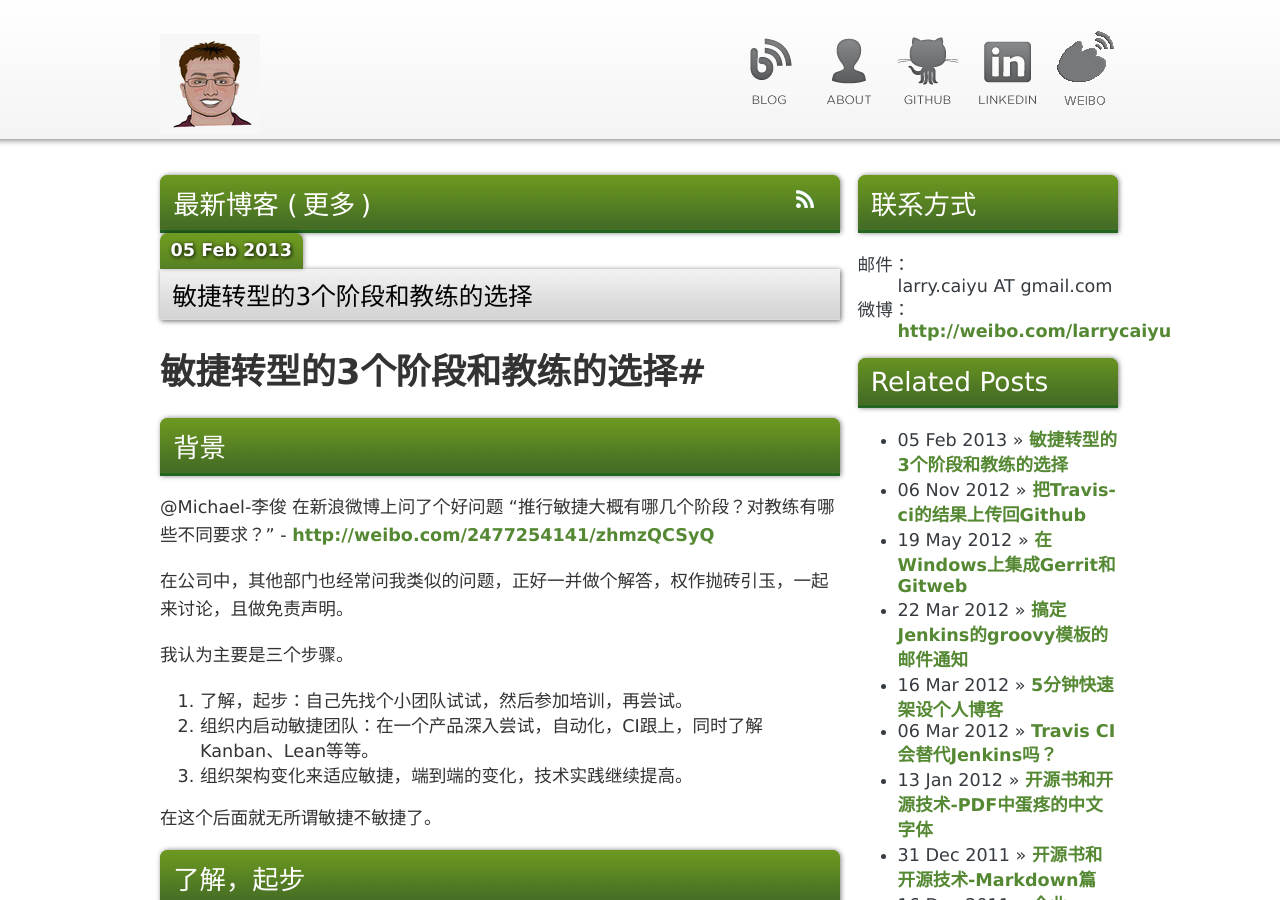
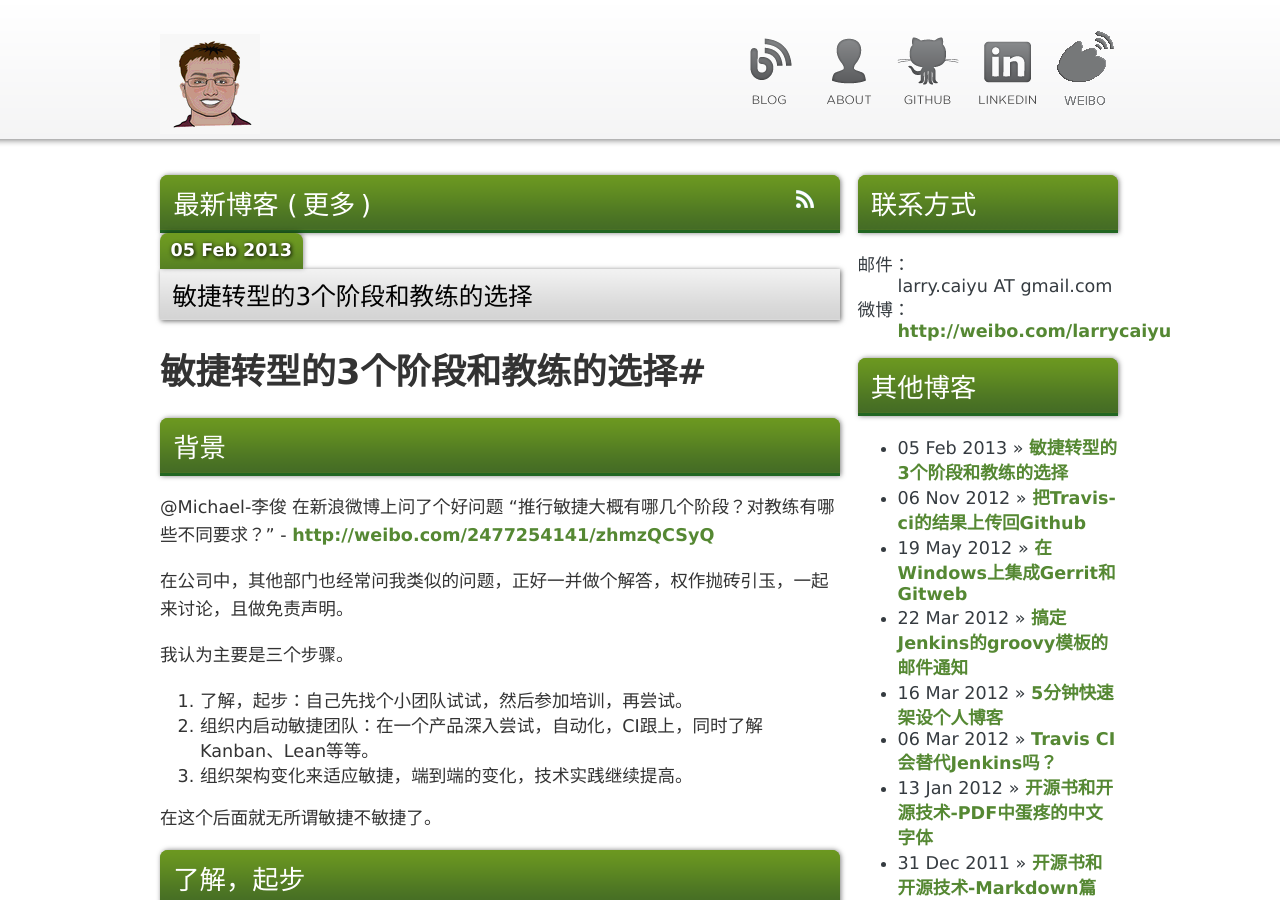
Before and after one commit to larrycai/larrycai.github.com, a Jekyll site: the page built from index.html, in a window 1280 px wide and 900 px high. Built offline with Jekyll 4.4.1, drawn with Linux system fonts in a browser that asks for light colours; Markdown is read by kramdown in place of the engine named in the settings; comment, search, counter and statistics services are not loaded.

Commit message:
update title to chinese

```diff
--- a/index.html
+++ b/index.html
@@ -45,7 +45,7 @@ full_posts: 3
 
     </div>
   </div>
-  <h2>Related Posts</h2>
+  <h2>其他博客</h2>
   <div class='sidebar'>
   <ul class="posts">
     {% for post in site.posts %}
```
